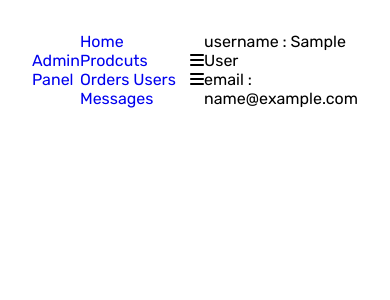
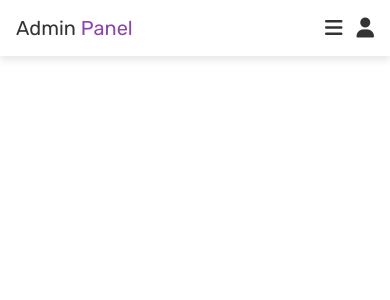
Before and after one commit to Bvorfi2002/BookStore-Project, a PHP site: page /admin_page.php in a window 390 px wide. Shown: the top 300 px of the page. Run offline with PHP 8.4, Linux system fonts and the light colour scheme; the visitor is signed in with stand-in values (Sample User, id 1).

Commit message:
8 commit

```diff
--- a/admin_header.php
+++ b/admin_header.php
@@ -1,10 +1,10 @@
 <header class="header">
     <div class="flex">
-        <a href="admin_page.php">Admin <span>Panel</span></a>
+        <a href="admin_page.php" class="logo">Admin <span>Panel</span></a>
 
         <nav class="navbar">
             <a href="admin_page.php">Home</a>
-            <a href="admin_products.php">Prodcuts</a>
+            <a href="admin_products.php">Products</a>
             <a href="admin_orders.php">Orders</a>
             <a href="admin_users.php">Users</a>
             <a href="admin_contacts.php">Messages</a>
@@ -12,13 +12,13 @@
 
         <div class="icons">
             <div id="menu-btn" class="fas fa-bars"></div>
-            <div id="user-btn" class="fas fa-bars"></div>
+            <div id="user-btn" class="fas fa-user"></div>
         </div>
 
         <div class="account-box">
             <p>username : <span><?php echo $_SESSION['admin_name'];?> </span></p>
             <p>email : <span><?php echo $_SESSION['admin_email'];?> </span></p>
-
+            <a href="logout.php" class="delete-btn">Logout</a>
 
         </div>
 
--- a/css/admin_style.css
+++ b/css/admin_style.css
@@ -10,7 +10,7 @@
     --light-white:#ccc;
     --light-bg:#f5f5f5;
     --border:.1rem solid var(--black);
-    --box-shadow:0 .5rem 1 rem rgba(0,0,0,.1);
+    --box-shadow:0 .5rem 1rem rgba(0,0,0,.1);
 }
 
 *{
@@ -44,6 +44,86 @@
     background-color: var(--purple);
 }
 
+html{
+    font-size: 62.5%;
+    overflow-x: hidden;
+}
+
+section{
+    padding: 3rem 2rem;
+}
+
+.message{
+    position: sticky;
+    top: 0;
+    margin: 0 auto;
+    max-width: 120px;
+    background-color: var(--light-bg);
+    padding: 2rem;
+    display: flex;
+    align-items: center;
+    justify-content: space-between;
+    z-index: 100000;
+    gap: 1.5rem;
+}
+
+.message span{
+    font-size: 2rem;
+    color: var(--black);
+}
+
+.message i{
+    cursor: pointer;
+    color: var(--red);
+    font-size: 2.5rem;
+}
+
+.message i:hover{
+    transform: rotate(90deg);
+}
+
+.btn,
+.option-btn,
+.delete-btn,
+.white-btn{
+    margin-top: 1rem;
+    display: inline-block;
+    padding: 1rem 3rem;
+    cursor: pointer;
+    color: var(--white);
+    font-size: 1.8rem;
+    border-radius: .5rem;
+    text-transform: capitalize;
+}
+
+.btn:hover,
+.option-btn:hover,
+.delete-btn:hover{
+    background-color: var(--black);
+
+}
+
+.white-btn,
+.btn{
+    background-color: var(--purple);
+
+}
+
+.option-btn{
+    background-color: var(--orange);
+}
+
+.delete-btn{
+    background-color:var(--red) ;
+}
+
+@keyframes fadeIn{
+    0%{
+        transform: translate(1rem);
+        opacity: .2s;
+    }
+}
+
 .header{
     position: sticky;
     top: 0; left: 0; right: 0;
@@ -59,5 +139,120 @@
     justify-content: space-between;
     position:relative ;
     max-width: 1200px ;
-    margin:0 auto
+    margin:0 auto;
 }
+
+.header .flex .logo{
+    font-size: 2.5rem;
+    color: var(--black);
+}
+.header .flex .logo span{
+    color: var(--purple);
+}
+
+.header .flex .navbar a{
+    margin: 0 1rem;
+    font-size: 2rem;
+    color: var(--black);
+}
+
+.header .flex .navbar a:hover{
+    color: var(--purple);
+}
+
+.header .flex .icons div{
+    margin-left: 1.5rem;
+    font-size: 2.5rem;
+    cursor: pointer;
+    color: var(--black);
+}
+
+.header .flex .icons div:hover{
+    color: var(--purple);
+}
+
+.header .flex .account-box{
+    position: absolute;
+    top: 120%; right: 2rem;
+    width: 30rem;
+    box-shadow: var(--box-shadow);
+    border-radius: .5rem;
+    padding: 2rem;
+    text-align: center;
+    border-radius: .5rem;
+    border:var(--border) ;
+    display: none;
+    animation: fadeIn .2s linear;
+}
+
+.header .flex .account-box p{
+    font-size: 2rem;
+    color: var(--black);
+    margin-bottom: 1.5rem;
+
+}
+
+.header .flex .account-box p span{
+    color: var(--purple);
+}
+
+.header .flex .account-box .delete-btn{
+    margin-top: 0 ;
+}
+
+#menu-btn{
+    display: none;
+}
+
+
+
+
+
+
+
+
+
+
+
+
+
+/* media queries */
+
+@media (max-width:991px){
+    html{
+        font-size: 55%;
+    }
+}
+
+@media (max-width:768px){
+
+    #menu-btn{
+        display: inline-block;
+    }
+
+
+    .header .flex .navbar{
+        position: absolute;
+        top: 99%; left: 0; right: 0;
+        background-color: var(--white);
+        border-top:var(--border);
+        border-bottom: var(--border);
+        clip-path: polygon(100% 0, 0 0, 100% 0);
+    }
+
+    .header .flex .navbar.active{
+
+    }
+
+    .header .flex .navbar a{
+        margin: 2rem;
+        display: block;
+    }
+}
+
+
+@media (max-width:450px){
+    html{
+        font-size: 50%;
+    }
+}
```
Also changed, not shown: css/style.css (+38 -1 lines).
